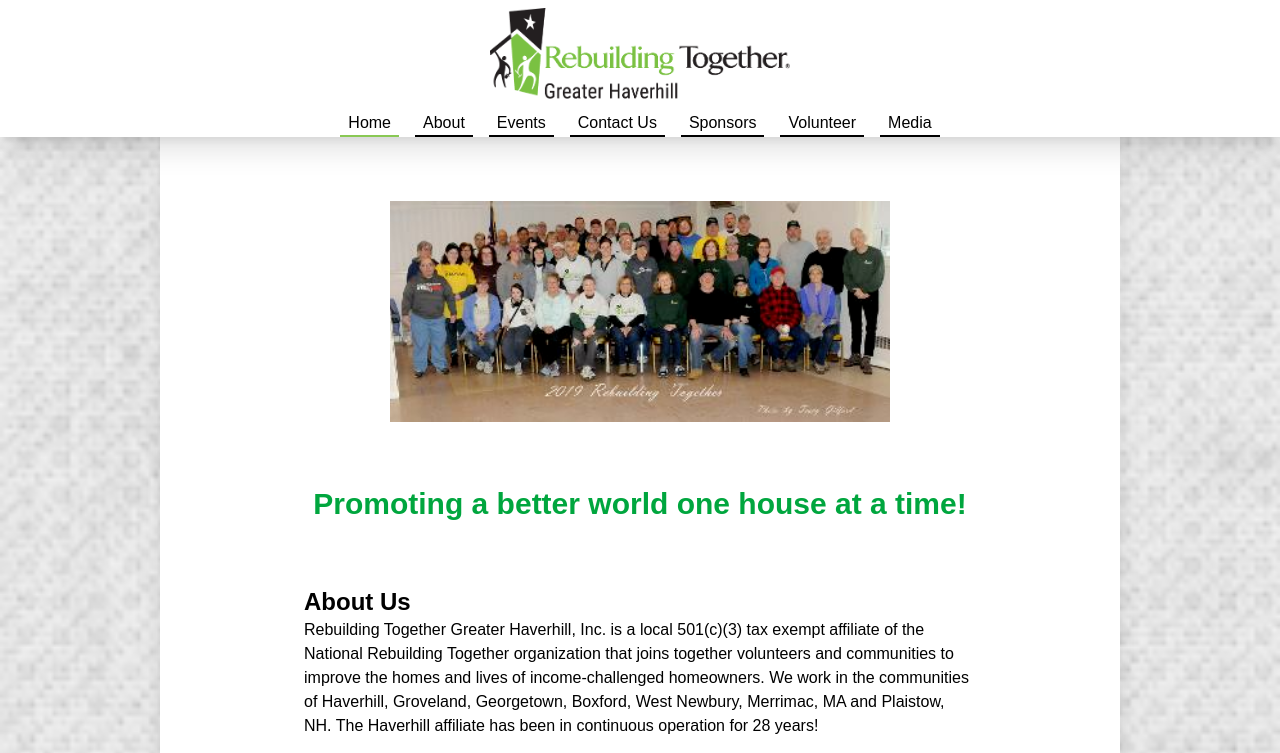
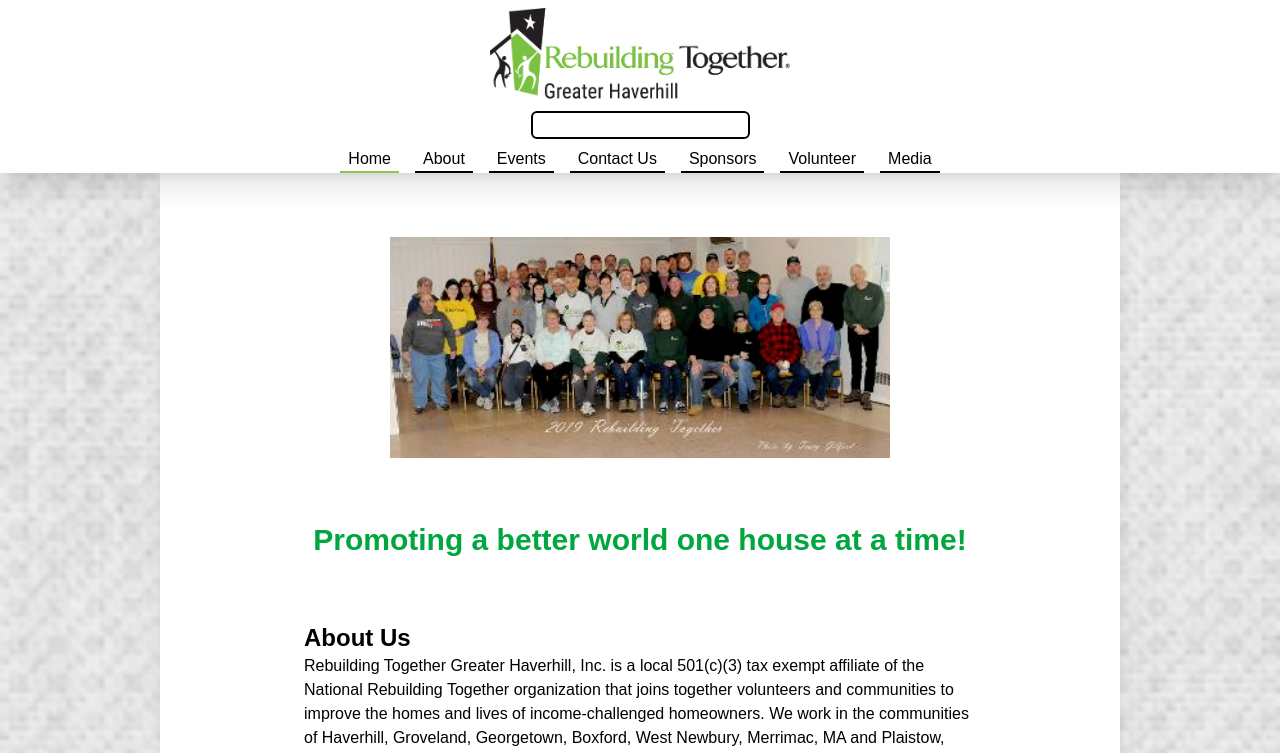
Before and after one commit to Master-Max/uml-rebuilding-together, a Next.js app: page / in a window 1280 px wide. Shown: the top 753 px of the page. Built offline with nearby package versions, Linux system fonts and the light colour scheme.

Commit message:
started working on search functionality

```diff
--- /dev/null
+++ b/app/api/search/route.js
@@ -0,0 +1,50 @@
+import { NextResponse, NextRequest } from 'next/server'
+
+const searchDict = {
+  "home": '/',
+  "about": '/about',
+  "events": '/events',
+  "contact": '/contact',
+  "sponsors": '/sponsors',
+  "volunteer": '/volunteer',
+  "media": '/media',
+}
+
+export async function POST(request){
+
+  let data = await request.json()
+  const { term } = data;
+  let searchTerm = term.toLowerCase().trim()
+
+  const searchDictTerms = Object.keys(searchDict);
+
+  let outArray = []
+
+  let exampleSearchResult = {
+    link: '/about',
+    match: 'about'
+  }
+
+  searchDictTerms.forEach((key) => {
+    if(key.includes(searchTerm)){
+
+      let tmpObj = {link: searchDict[`${key}`], match: `${key}`}
+      outArray.push(tmpObj)
+
+    }
+  })
+
+  // let outValue = searchDict[`${outKey}`]
+
+  if(outArray.length > 0){
+    return NextResponse.json({array: outArray, status: 0})
+  }else{
+    return NextResponse.json({array: [], status: 1})
+  }
+
+
+  // research elasti search
+  // create a sitemap
+  // create a regex filter for mispellings?
+
+}
--- a/app/footer.js
+++ b/app/footer.js
@@ -1,6 +1,9 @@
 export default function Footer() {
     return(
-        <div className="w-full bg-white h-20">
+        <div className="w-full bg-gray-400 h-40 shadow-xl">
+            <div className="grid justify-contenct-center">
+
+            </div>
 
         </div>
     )
--- a/app/navbar.js
+++ b/app/navbar.js
@@ -56,11 +56,27 @@ export default function Navbar() {
     const openBurger = () => setIsBurgerOpen(true);
     const closeBurger = () => setIsBurgerOpen(false);
 
+    const fetchSearch = async (e) => {
+        e.preventDefault();
+        let myTerm = e.target.search.value
+        console.log('SEARCH: ' + myTerm)
+        const searchData = {term: myTerm}
+
+        const response = await fetch('api/search', {
+        method: 'POST',
+        body: JSON.stringify(searchData),
+        headers: {
+            'Content-Type': 'application/json'
+        }
+        });
+
+        const data = await response.json();
+    }
+
     return(
         <>
             <div className='nav-bar bg-white w-full sticky top-0 z-[300] shadow-xl hidden md:block'>
                 <div className='logo text-white flex justify-center p-2'>
-                    {/* <h1>MicroReplay</h1> */}
                     <Link href='/'>
                         <Image
                             className=""
@@ -71,6 +87,15 @@ export default function Navbar() {
                         />
                     </Link>
                 </div>
+                <div className="flex justify-center pb-2">
+                        <form onSubmit={fetchSearch}>
+                            <input
+                                id='search'
+                                type="text"
+                                className="border-2 border-black px-1 rounded-md" //todo make vertically center
+                            ></input>
+                        </form>
+                    </div>
                 <div className='links flex justify-center'>
                     {SiteLinks.map((data) => generateLinkButton(data))}
                 </div>
```
Also changed, not shown: app/search/page.js (added, +9 -0 lines).
